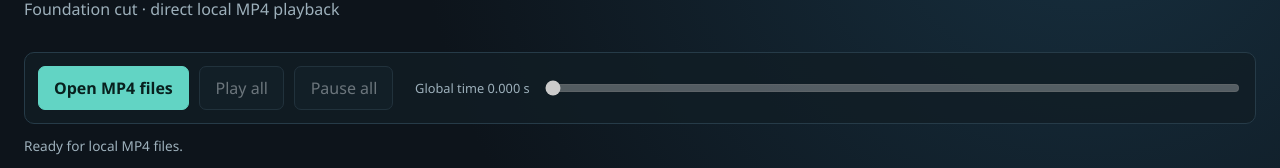
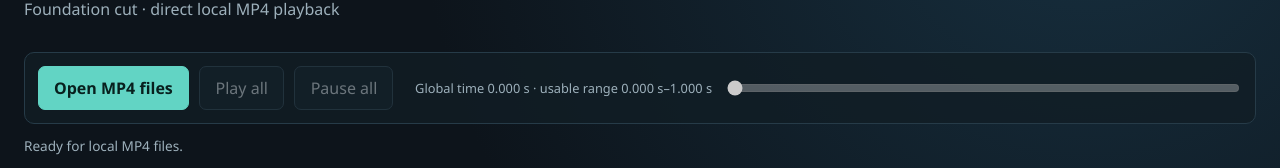
Before and after one commit to nobunora/MultiVideoSyncPlayer, a React (Vite) app: page / in a window 1280 px wide. Shown: the part 138-306 px from the top of the page. Built offline with nearby package versions, Linux system fonts and the light colour scheme.

Commit message:
fix: constrain global timeline to shared playable range

```diff
--- a/src/App.tsx
+++ b/src/App.tsx
@@ -15,6 +15,7 @@ import {
   createMeasurementBaseline,
   createSlaveDriftSamples,
   DriftRecorder,
+  getMeasurementGlobalTimeRange,
   hasSameMeasurementParticipants,
   mapGlobalTimeToMeasurementTargets,
   summarizeDrift,
@@ -45,10 +46,25 @@ function App() {
   const measurementBaseline = useRef<MeasurementBaseline | null>(null);
   const recorder = useRef(new DriftRecorder());
 
-  const maxDuration = useMemo(
-    () => assets.reduce((maximum, asset) => Math.max(maximum, asset.duration), 0),
-    [assets],
-  );
+  const timelineRange = useMemo(() => {
+    if (assets.length === 0) return { min: 0, max: 1 };
+    if (assets.some((asset) => !Number.isFinite(asset.duration) || asset.duration <= 0)) {
+      return { min: 0, max: 1 };
+    }
+
+    const baseline = measurementBaseline.current;
+    if (baseline && hasMeasurementBaseline) {
+      return getMeasurementGlobalTimeRange(
+        baseline,
+        assets.map((asset) => ({ id: asset.id, duration: asset.duration })),
+      ) ?? { min: 0, max: 0 };
+    }
+
+    return {
+      min: 0,
+      max: Math.min(...assets.map((asset) => asset.duration)),
+    };
+  }, [assets, hasMeasurementBaseline]);
 
   const updateAsset = useCallback((id: string, update: Partial<VideoAsset>) => {
     setAssets((current) => current.map((asset) => (asset.id === id ? { ...asset, ...update } : asset)));
@@ -398,15 +414,17 @@ function App() {
         <button type="button" onClick={() => void playAll()} disabled={assets.length === 0 || isPlaying}>Play all</button>
         <button type="button" onClick={pauseAll} disabled={assets.length === 0 || !isPlaying}>Pause all</button>
         <label className="timeline-control">
-          <span>Global time {formatSeconds(globalTime)}</span>
+          <span>
+            Global time {formatSeconds(globalTime)} · usable range {formatSeconds(timelineRange.min)}–{formatSeconds(timelineRange.max)}
+          </span>
           <input
             type="range"
-            min="0"
-            max={maxDuration || 1}
+            min={timelineRange.min}
+            max={timelineRange.max || 1}
             step="0.001"
-            value={Math.min(globalTime, maxDuration || 1)}
+            value={Math.min(Math.max(globalTime, timelineRange.min), timelineRange.max || 1)}
             onChange={(event) => seekAll(Number(event.currentTarget.value))}
-            disabled={assets.length === 0}
+            disabled={assets.length === 0 || timelineRange.max <= timelineRange.min}
           />
         </label>
       </section>
--- a/src/sync/drift-measurement.ts
+++ b/src/sync/drift-measurement.ts
@@ -29,6 +29,16 @@ export interface MeasurementBaseline {
   globalTime: number;
   videoIds: string[];
   offsets: Record<string, number>;
+}
+
+export interface MeasurementDuration {
+  id: string;
+  duration: number;
+}
+
+export interface GlobalTimeRange {
+  min: number;
+  max: number;
 }
 
 export function createMeasurementBaseline(
@@ -70,6 +80,30 @@ export function mapGlobalTimeToMeasurementTargets(
     targets[id] = targetTime;
   }
   return targets;
+}
+
+export function getMeasurementGlobalTimeRange(
+  baseline: MeasurementBaseline,
+  videos: MeasurementDuration[],
+): GlobalTimeRange | null {
+  const participantIds = videos.map((video) => video.id);
+  if (!hasSameMeasurementParticipants(baseline, participantIds) || videos.length === 0) {
+    return null;
+  }
+
+  let min = Number.NEGATIVE_INFINITY;
+  let max = Number.POSITIVE_INFINITY;
+  for (const video of videos) {
+    const offsetSeconds = baseline.offsets[video.id];
+    if (!Number.isFinite(offsetSeconds) || !Number.isFinite(video.duration) || video.duration <= 0) {
+      return null;
+    }
+    min = Math.max(min, offsetSeconds);
+    max = Math.min(max, offsetSeconds + video.duration);
+  }
+
+  if (!Number.isFinite(min) || !Number.isFinite(max) || min > max) return null;
+  return { min, max };
 }
 
 export function applyMeasurementBaseline(
```
Also changed, not shown: 1 other file (tests, documents, lock files or other folders).
